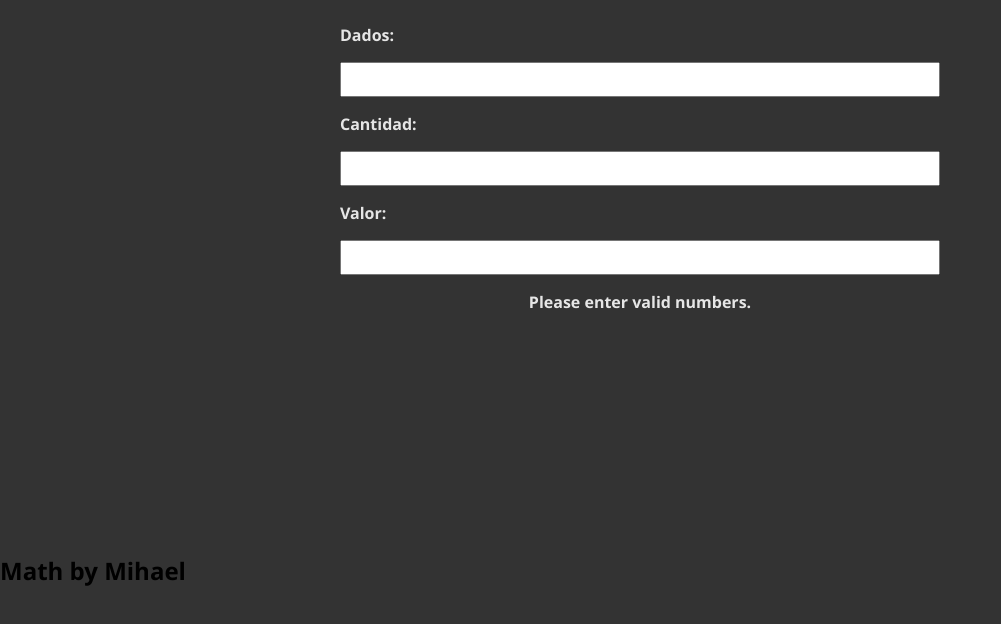
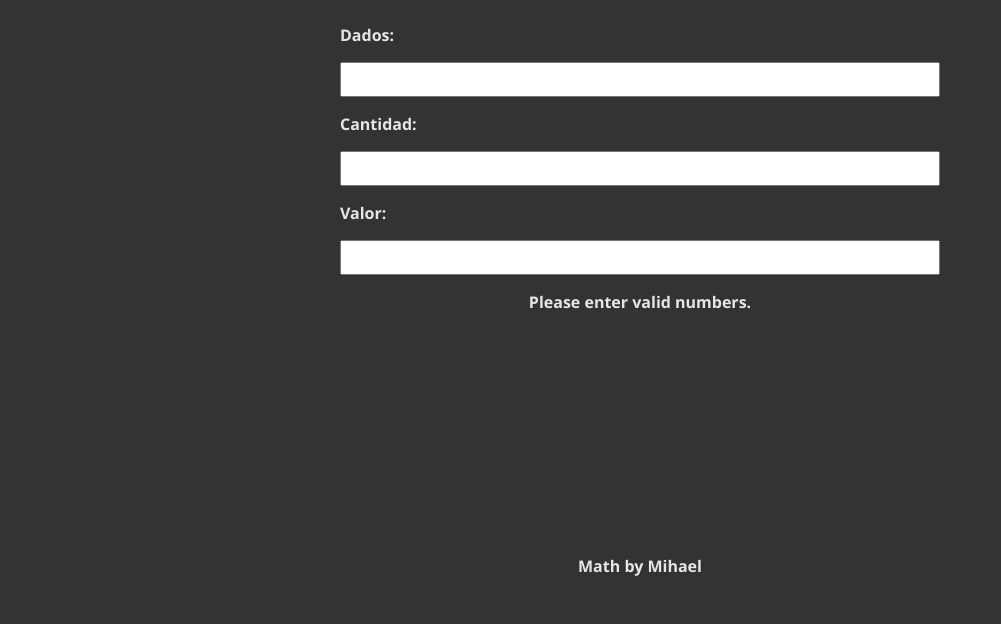
Before and after one commit to theocsav/CachitoProbabilidad, a plain HTML site: page index.html in a window 1280 px wide. Shown: the part 94-718 px from the top of the page, without its empty margins (0-1001 px from the left). Drawn offline with nearby package versions, Linux system fonts and the light colour scheme.

Commit message:
styles.css

```diff
--- a/styles.css
+++ b/styles.css
@@ -34,6 +34,15 @@ body {
     padding: 0.5rem;
   }
 
+  h2{
+    font-size: 16px;
+    font-family: 'Segoe UI', Tahoma, Geneva, Verdana, sans-serif;
+    background-color: #333;
+    color: rgb(230, 230, 230);
+    text-align: center;
+    padding: .5rem 0;
+  }
+
   #result {
     font-family: 'Segoe UI', Tahoma, Geneva, Verdana, sans-serif;
     color: rgb(230, 230, 230);
```
